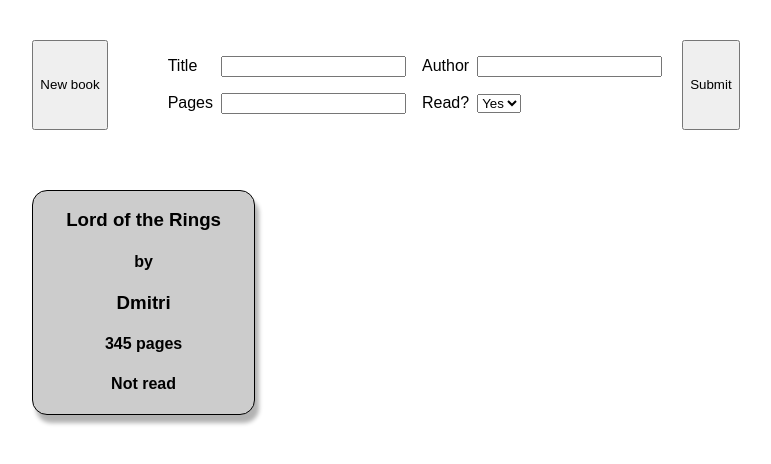
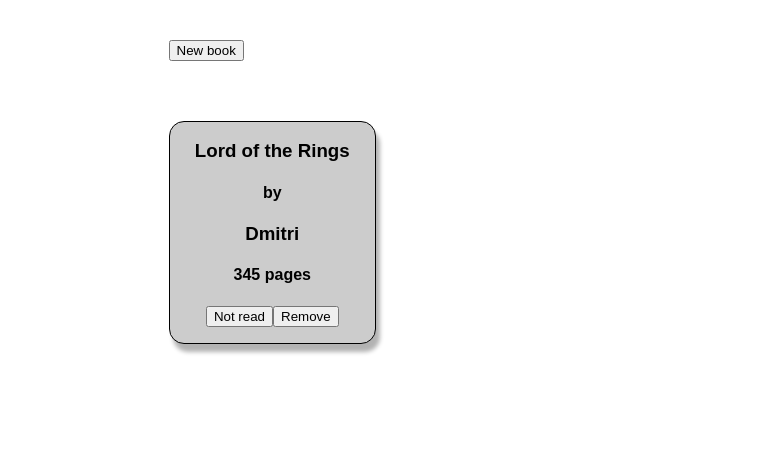
Before and after one commit to lukemedlin/library, a website: page index.html in a window 1280 px wide. Shown: the part 128-592 px from the top of the page, without its empty margins (254-1025 px from the left). Drawn offline with Linux system fonts and the light colour scheme.

Commit message:
Add submit and toggle read buttons

```diff
--- a/index.html
+++ b/index.html
@@ -14,8 +14,8 @@
       </header>
       <main>
         <div class="form-wrap">
-          <button type="button">New book</button>
-          <div class="form">
+          <button type="button" id="new-book-btn">New book</button>
+          <div class="form" hidden>
             <form id="form-new-book">
               <ul>
                 <li>
@@ -40,7 +40,7 @@
               </ul>
             </form>
           </div>
-          <button id="submit-btn" type="submit" for="form-new-book">Submit</button>
+          <button id="submit-btn" type="submit" for="form-new-book" hidden>Submit</button>
         </div>
         <div class="library-grid">
         </div>
--- a/script.js
+++ b/script.js
@@ -7,10 +7,16 @@
   this.read = read;
 }
 
-document
-  .querySelector('#submit-btn')
-  .addEventListener('click', addBookToLibrary);
+function removeBook() {
+  myLibrary.splice(this.dataset.id, 1);
+  showBooks();
+}
 
+function updateRead() {
+  this.textContent === 'Read'
+    ? (this.textContent = 'Not read')
+    : (this.textContent = 'Read');
+}
 function showBooks() {
   document.querySelector('.library-grid').innerHTML = '';
 
@@ -20,17 +26,23 @@
     const newBy = document.createElement('h4');
     const newAuthor = document.createElement('h3');
     const newPages = document.createElement('h4');
-    const newRead = document.createElement('h4');
+    const newRead = document.createElement('button');
+    const newRemove = document.createElement('button');
 
     newDiv.classList.add('book-card');
+    newRemove.dataset.id = i;
+
+    newRemove.addEventListener('click', removeBook);
+    newRead.addEventListener('click', updateRead);
 
     newTitle.textContent = myLibrary[i].title;
     newBy.textContent = 'by';
     newAuthor.textContent = myLibrary[i].author;
     newPages.textContent = `${myLibrary[i].pages} pages`;
     newRead.textContent = myLibrary[i].read === 'true' ? 'Read' : 'Not read';
+    newRemove.textContent = 'Remove';
 
-    newDiv.append(newTitle, newBy, newAuthor, newPages, newRead);
+    newDiv.append(newTitle, newBy, newAuthor, newPages, newRead, newRemove);
 
     document.querySelector('.library-grid').appendChild(newDiv);
   }
@@ -46,6 +58,19 @@
   showBooks();
 }
 
+function showForm() {
+  document.querySelector('.form').toggleAttribute('hidden');
+  document.querySelector('#submit-btn').toggleAttribute('hidden');
+}
+
+document
+  .querySelector('#submit-btn')
+  .addEventListener('click', addBookToLibrary);
+
+document.querySelector('#new-book-btn').addEventListener('click', showForm);
+
+
+
 const lordOfTheRings = new Book('Lord of the Rings', 'Dmitri', 345, false);
 myLibrary.push(lordOfTheRings);
 
--- a/style.css
+++ b/style.css
@@ -17,9 +17,6 @@
 }
 
 .form-wrap {
-  display: flex;
-  flex-wrap: wrap;
-  gap: 20px;
   margin-bottom: 60px;
 }
 
@@ -54,4 +51,5 @@
   border-radius: 15px;
   box-shadow: 4px 8px 4px rgba(0, 0, 0, 0.3);
   text-align: center;
+  padding-bottom: 1rem;
 }
```
